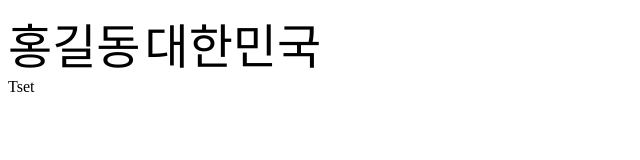
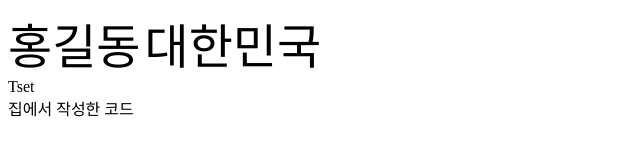
Before and after one commit to doyeon27/JavaFXShop, a plain HTML site: page index.html in a window 1280 px wide. Shown: the whole page, without its empty margins (0-640 px from the left). Drawn offline with Linux system fonts and the light colour scheme.

Commit message:
집에서 수정1

```diff
--- a/index.html
+++ b/index.html
@@ -1,3 +1,4 @@
 <font size = 20> 홍길동</font>
 <font size = 20px>대한민국</font>
 <div>Tset</div>
+	<div>집에서 작성한 코드</div>
```
